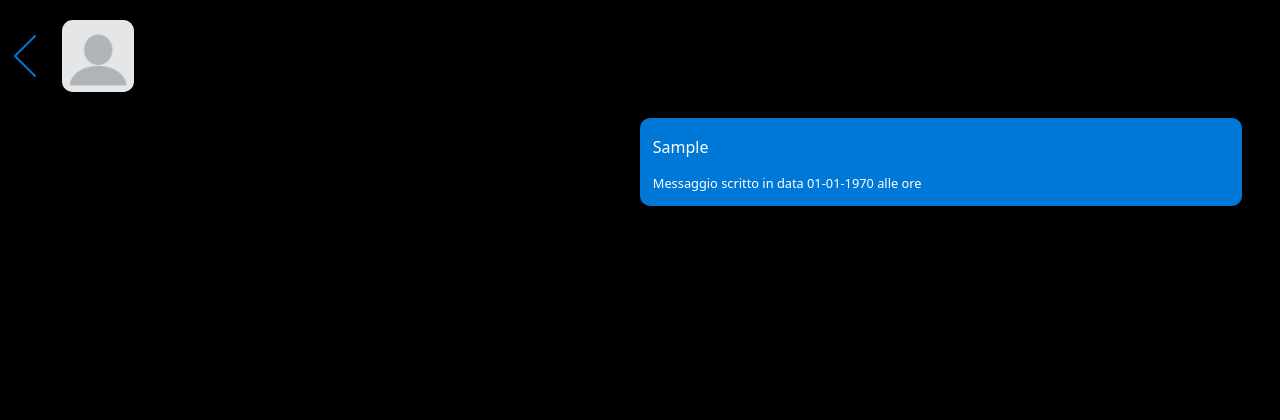
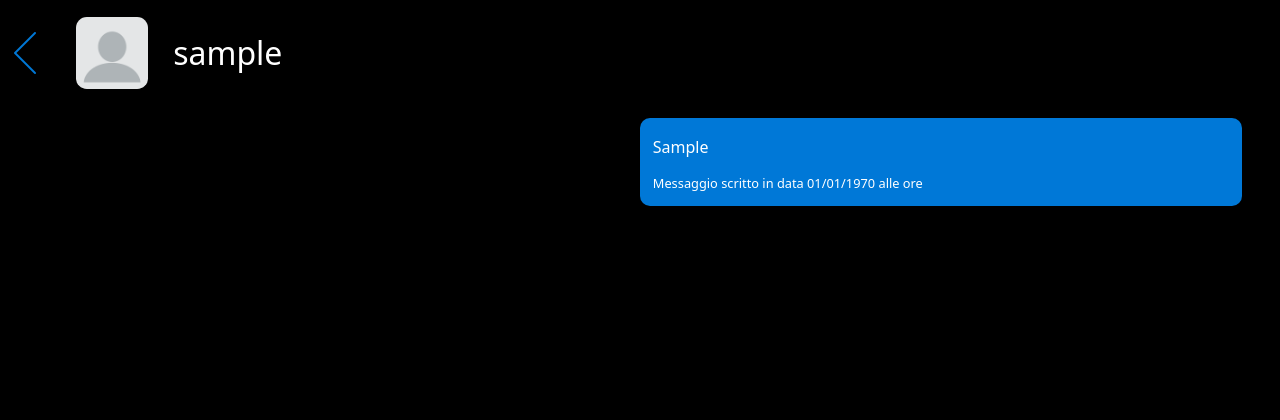
Before and after one commit to ulviSamuel/Chat-php, a PHP site: page /show_chat.php?idDest=1 in a window 1280 px wide. Shown: the top 420 px of the page. Run offline with PHP 8.4, Linux system fonts and the light colour scheme; the visitor is signed in with stand-in values (Sample User, id 1); tables that the repository leaves empty or names only in its code hold one stand-in row (values such as "Sample post").

Commit message:
Codice Finito

```diff
--- a/css/show_chat_style.css
+++ b/css/show_chat_style.css
@@ -7,11 +7,26 @@
 
 header
 {
+    width: 100%;
     height: 10%;
+    padding-bottom: 2%;
     position: fixed;
-    top: 2%;
     display: flex;
     align-items: center;
+    background-color: #000000c9;
+}
+
+#back_link
+{
+    margin-top: 2%;
+}
+
+#nome_dest
+{
+    margin-top: 2%;
+    color: white;
+    margin-left: 2%;
+    font-size: 200%;
 }
 
 #space_start
@@ -21,9 +36,10 @@
 
 #profile
 {
+    margin-top: 2%;
     height: 90%;
     border-radius: 15%;
-    margin-left: 10%;
+    margin-left: 2%;
 }
 
 #mess_send_container
@@ -61,6 +77,20 @@
 .mit_to_dest
 {
     font-family: inherit;
+    background-color: #0078D7;
+    padding-left: 1%;
+    padding-right: 1%;
+    padding-top: 0.1%;
+    padding-bottom: 0.1%;
+    border-radius: 10px;
+    margin-top: 3%;
+    margin-left: 50%;
+    margin-right: 3%;
+}
+
+.dest_to_mit
+{
+    font-family: inherit;
     background-color: #004d8b;
     padding-left: 1%;
     padding-right: 1%;
@@ -70,20 +100,6 @@
     margin-top: 3%;
     width: 50%;
     margin-left: 3%;
-}
-
-.dest_to_mit
-{
-    font-family: inherit;
-    background-color: #0078D7;
-    padding-left: 1%;
-    padding-right: 1%;
-    padding-top: 0.1%;
-    padding-bottom: 0.1%;
-    border-radius: 10px;
-    margin-top: 3%;
-    margin-left: 50%;
-    margin-right: 3%;
 }
 
 .message
--- a/show_chat.php
+++ b/show_chat.php
@@ -4,12 +4,12 @@
         <meta charset="utf-8">
         <link rel="stylesheet" href="css/show_chat_style.css">
         <?php session_start(); ?>
-        <!--<meta http-equiv="refresh" content="60">-->
+        <meta http-equiv="refresh" content="60">
     </head>
 
     <body>
         <header>
-            <a href="chats_list.php">
+            <a id="back_link" href="chats_list.php">
                 <img id="back_icon" src="img/icons8-back-50.png" alt="Back Icon">
             </a>
             <img id="profile" src="img/blank-profile-picture-973460_640.png" alt="Profile">
@@ -19,7 +19,8 @@
                 $idDest = $_GET['idDest'];
                 $sql = "SELECT username FROM tlogin tl WHERE tl.id = $idDest";
                 $res = mysqli_query($con, $sql);
-                //echo mysqli_fetch_assoc($res)
+                $row = mysqli_fetch_assoc($res);
+                echo "<span id='nome_dest'>$row[username]</span>";
             ?>
         </header>
 
@@ -48,11 +49,13 @@
                     $data  = substr($row['dataIns'], 0, 10);
                     $ora   = substr($row['dataIns'], 11);
                     $data  = date("d-m-Y", strtotime($row['dataIns']));
+                    $data  = str_replace("-", "/", $data);
                     if($idMit == $idUser)
+                        echo "<div class='mit_to_dest'>";
+                    else
                         echo "<div class='dest_to_mit'>";
-                    else
-                        echo "<div class='mit_to_dest'>";
                     echo "<p class='message'>$mess</p>";
+                    $ora = substr($ora, 0, 5);
                     echo "<span class='data'>Messaggio scritto in data $data alle ore $ora</p>";
                     echo "</div>";
                 }
@@ -78,10 +81,13 @@
             function setForm()
             {
                 mess = document.getElementById("message_area").value;
-                form = document.getElementById("new_mess_form");
-                form.elements["message"].value = mess;
-                form.action = "show_chat.php?idDest=" + idDest;
-                form.submit();
+                if(sizeof(mess) != 0)
+                {
+                    form = document.getElementById("new_mess_form");
+                    form.elements["message"].value = mess;
+                    form.action = "show_chat.php?idDest=" + idDest;
+                    form.submit();
+                }
             }
         </script>
     </body>
```
